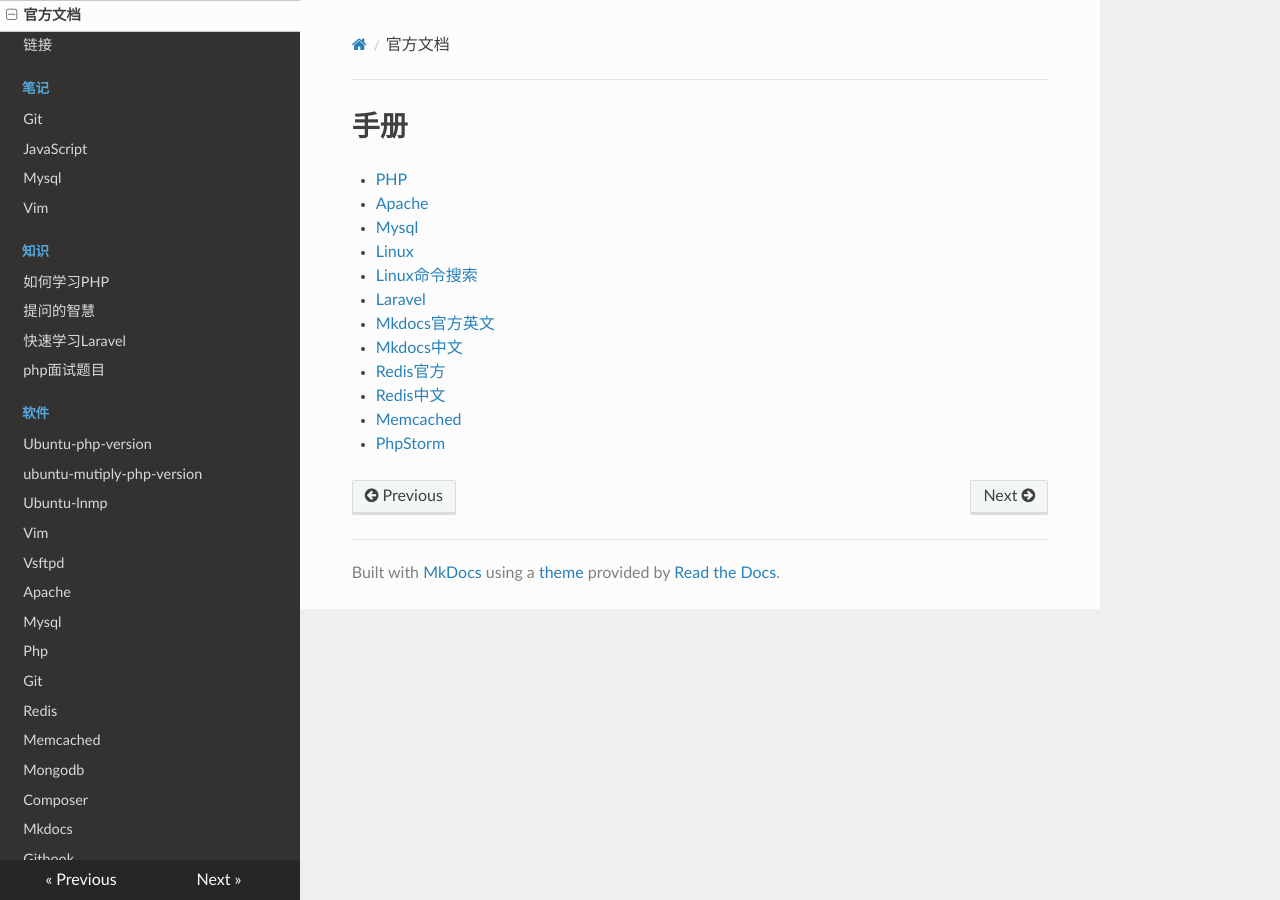
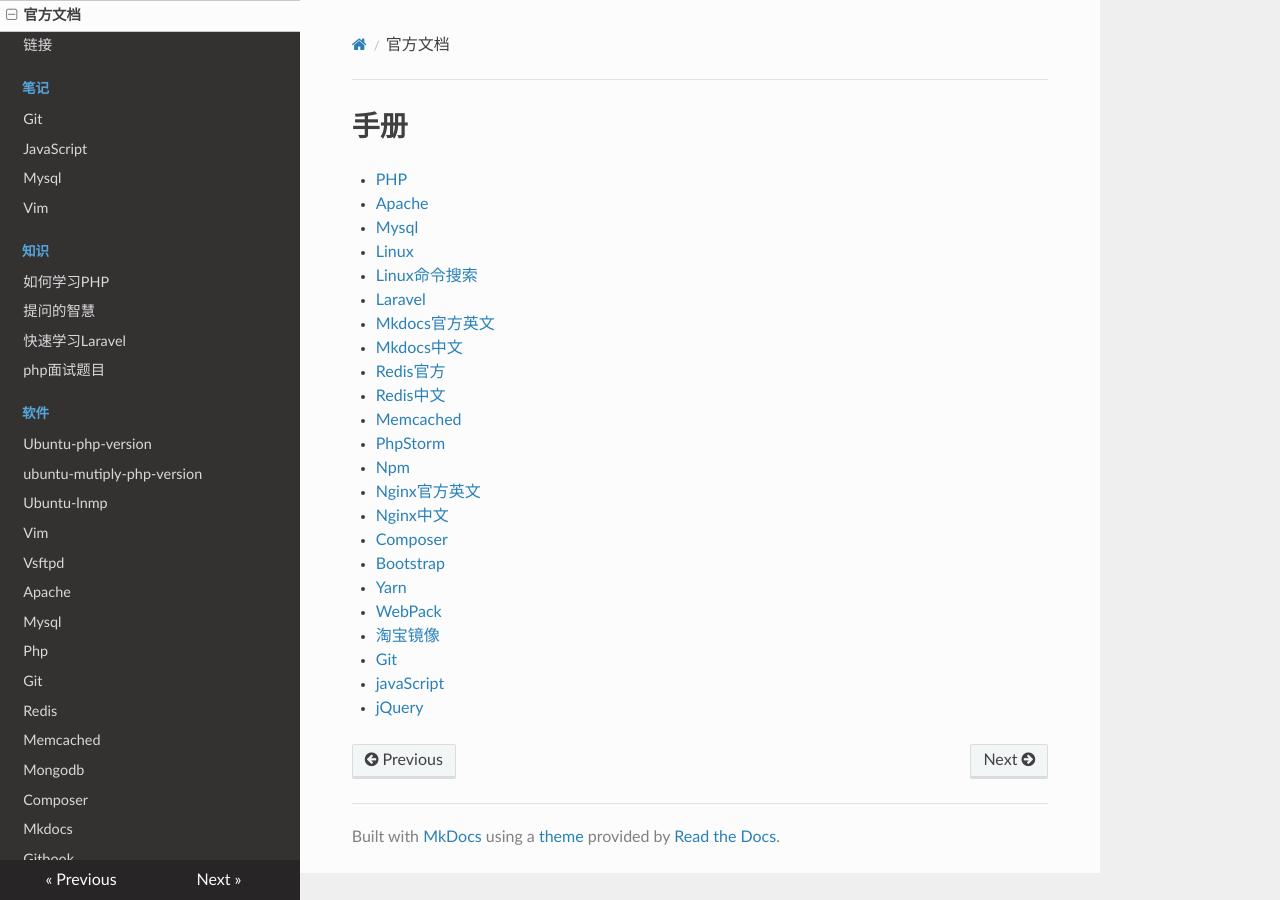
Before and after one commit to oksvip/documents, an MkDocs documentation site: the page built from docs/manual.md, in a window 1280 px wide. Built offline with MkDocs 1.6.1, drawn with Linux system fonts in a browser that asks for light colours; nearby versions of some CDN libraries; old or Windows-style settings are respelled for this version of MkDocs.

Commit message:
update the manual

```diff
--- a/docs/manual.md
+++ b/docs/manual.md
@@ -12,3 +12,14 @@
 - [Redis中文](http://www.redis.cn/documentation.html)
 - [Memcached](https://github.com/memcached/memcached/wiki)
 - [PhpStorm](https://www.jetbrains.com/phpstorm/documentation/)
+- [Npm](https://docs.npmjs.com/)
+- [Nginx官方英文](http://nginx.org/en/docs/)
+- [Nginx中文](http://www.nginx.cn/doc/)
+- [Composer](http://docs.phpcomposer.com/)
+- [Bootstrap](http://v3.bootcss.com/components/)
+- [Yarn](https://yarn.bootcss.com/docs/)
+- [WebPack](http://webpack.github.io/docs/)
+- [淘宝镜像](https://npm.taobao.org/)
+- [Git](https://git-scm.com/documentation)
+- [javaScript](http://www.runoob.com/js/js-tutorial.html)
+- [jQuery](http://api.jquery.com/)
```
